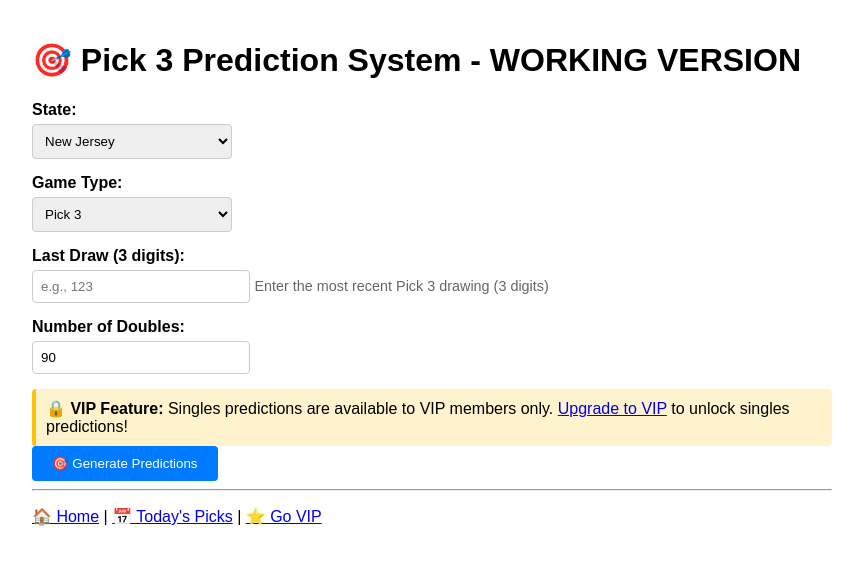
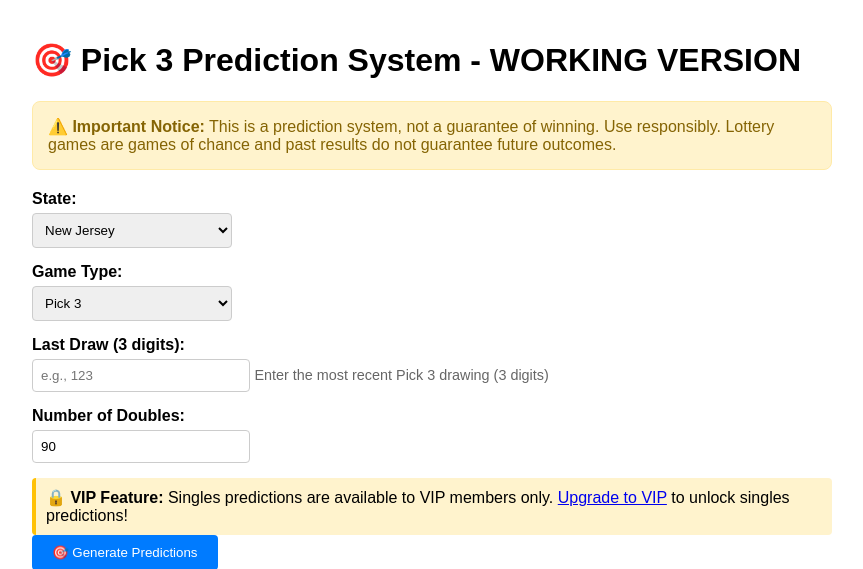
Before and after one commit to Oliverdx88/pick3-website, a Flask app: page /predict in a window 1280 px wide. Shown: the top 569 px of the page, without its empty margins (208-1071 px from the left). Run offline with Flask 3, Linux system fonts and the light colour scheme; the visitor is signed in with stand-in values (Sample User, id 1); data comes from the database, SQL or seed files in the repository.

Commit message:
Add responsible gambling disclaimer to all prediction pages

```diff
--- a/templates/index.html
+++ b/templates/index.html
@@ -22,6 +22,11 @@
   </head>
   <body>
     <h1>🎯 Pick3 Predictions</h1>
+
+    <div style="background: #fff3cd; border: 1px solid #ffeaa7; padding: 15px; border-radius: 8px; margin-bottom: 20px; color: #856404;">
+        <strong>⚠️ Important Notice:</strong> This is a prediction system, not a guarantee of winning. Use responsibly.
+        Lottery games are games of chance and past results do not guarantee future outcomes.
+    </div>
 
     {% if user %}
       <div class="user-status">
--- a/templates/picks_today.html
+++ b/templates/picks_today.html
@@ -3,6 +3,11 @@
 <head><meta charset="utf-8"><title>Today's Picks</title></head>
 <body>
   <h1>Today's Picks – {{ today }}</h1>
+
+  <div style="background: #fff3cd; border: 1px solid #ffeaa7; padding: 15px; border-radius: 8px; margin-bottom: 20px; color: #856404;">
+    <strong>⚠️ Important Notice:</strong> This is a prediction system, not a guarantee of winning. Use responsibly.
+    Lottery games are games of chance and past results do not guarantee future outcomes.
+  </div>
 
   <h2>Free – Doubles</h2>
   {% set free_d = free | selectattr('category','equalto','double') | list %}
--- a/templates/predict.html
+++ b/templates/predict.html
@@ -20,6 +20,11 @@
 </head>
 <body>
     <h1>🎯 Pick 3 Prediction System - WORKING VERSION</h1>
+
+    <div style="background: #fff3cd; border: 1px solid #ffeaa7; padding: 15px; border-radius: 8px; margin-bottom: 20px; color: #856404;">
+        <strong>⚠️ Important Notice:</strong> This is a prediction system, not a guarantee of winning. Use responsibly.
+        Lottery games are games of chance and past results do not guarantee future outcomes.
+    </div>
 
     {% if error %}
         <div class="error">
```
